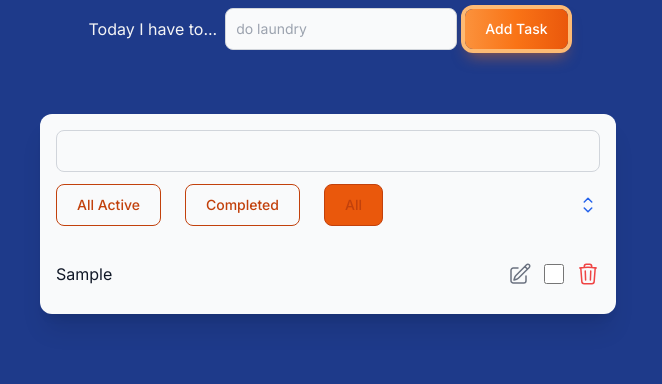
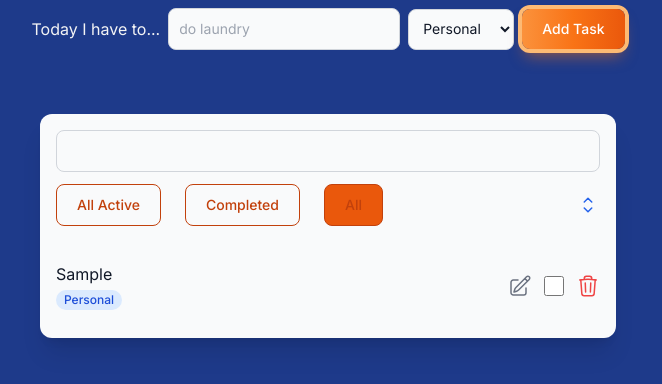
Before and after one commit to VladSava16/ToDoList, a React (Vite) app: page / in a window 1280 px wide. Both pictures are taken after typing "Sample" into the empty fields and a click on the button "Add Task". Shown: the top 384 px of the page, without its empty margins (312-974 px from the left). Built offline with nearby package versions, Linux system fonts and the light colour scheme.

Commit message:
Added category state and visualization

```diff
--- a/src/components/App.jsx
+++ b/src/components/App.jsx
@@ -7,7 +7,7 @@ import TaskList from './TaskList';
 
 const App = () => {
 
-  const {inputValue, items, sortOrder, filterBy, searchQuery, displayedItems, handleChange, handleSubmit, handleRemove, handleComplete, handleSortOrderChange, handleEdit, handleFilterBy, setSearchQuery
+  const {inputValue, items, sortOrder, filterBy, searchQuery, displayedItems, handleChange, handleSubmit, handleRemove, handleComplete, handleSortOrderChange, handleEdit, handleFilterBy, setSearchQuery, handleCategoryChange, category
   } = useTodos();
 
 
@@ -17,7 +17,7 @@ const App = () => {
 
   return (
     <div className='grid grid-cols-1 m-2 text-zinc-100 gap-8'>
-      <InputHeader handleSubmit={handleSubmit} handleChange={handleChange} inputValue={inputValue}/>
+      <InputHeader handleSubmit={handleSubmit} handleChange={handleChange} inputValue={inputValue} category={category} handleCategoryChange={handleCategoryChange}/>
       {!!items.length
       &&
       <div className={`flex flex-col items-center justify-center w-full max-w-2xl mx-auto px-4`}>
--- a/src/components/InputHeader.jsx
+++ b/src/components/InputHeader.jsx
@@ -1,11 +1,15 @@
 import React from 'react'
+import { CATEGORIES } from '../constants/categories';
 
-const InputHeader = ({handleSubmit, handleChange, inputValue}) => {
+const InputHeader = ({handleSubmit, handleChange, inputValue, category, handleCategoryChange}) => {
   return (
     <div className='flex flex-col items-center justify-center mb-8'>
       <form onSubmit={handleSubmit} className='flex items-center gap-2'>
         <label className='text-zinc-100 whitespace-nowrap text-1g'>Today I have to...</label>
         <input required type='text' className='bg-gray-50 border border-gray-300 text-gray-900 text-sm rounded-lg focus:ring-blue-500 focus:border-blue-500 block w-full p-2.5  dark:bg-gray-700 dark:border-gray-600 dark:placeholder-gray-400 dark:text-white dark:focus:ring-blue-500 dark:focus:border-blue-500' value={inputValue} onChange={handleChange} placeholder='do laundry'></input>
+        <select value={category} onChange={handleCategoryChange} className='bg-gray-50 border border-gray-300 text-gray-900 text-sm rounded-lg focus:ring-blue-500 focus:border-blue-500 p-2.5 dark:bg-gray-700 dark:border-gray-600 dark:text-white'>
+          {CATEGORIES.map((cat) => <option key={cat} value={cat}>{cat}</option>)}
+        </select>
         <button type="submit" className='whitespace-nowrap text-white bg-gradient-to-r from-orange-400 via-orange-500 to-orange-600 hover:bg-gradient-to-br focus:ring-4 focus:outline-none focus:ring-orange-300 dark:focus:ring-orange-800 shadow-lg shadow-orange-500/50 dark:shadow-lg dark:shadow-orange-800/80 font-medium rounded-lg text-sm px-5 py-2.5 text-center'>Add Task</button>
       </form>
     </div>
--- a/src/components/ToDoItem.jsx
+++ b/src/components/ToDoItem.jsx
@@ -1,8 +1,15 @@
 import React, { useState } from 'react'
+
+const CATEGORY_COLORS = {
+  Personal: 'bg-blue-100 text-blue-700',
+  Work:     'bg-purple-100 text-purple-700',
+  Shopping: 'bg-green-100 text-green-700',
+  Other:    'bg-gray-100 text-gray-600',
+};
 
 const ToDoItem = ({task, onRemove, onCompletion, onSubmitEdit}) => {
 
-  const {text, id, completed} = task;
+  const {text, id, completed, category} = task;
   const [isEditing, setIsEditing] = useState(false);
   const [newTaskText, setNewTaskText] = useState(text);
 
@@ -26,7 +33,7 @@ const ToDoItem = ({task, onRemove, onCompletion, onSubmitEdit}) => {
   const handleSubmitEdit = (e) => {
     e.preventDefault();
     handleEdit();
-    onSubmitEdit({text: newTaskText, id: id, completed: completed});
+    onSubmitEdit({text: newTaskText, id: id, completed: completed, category});
   }
 
 
@@ -39,6 +46,11 @@ const ToDoItem = ({task, onRemove, onCompletion, onSubmitEdit}) => {
         :
         <div className='pr-4 min-w-0'>
           <span className={`${completed ? 'line-through text-gray-400' : 'text-gray-900'} break-words whitespace-normal block`}>{text}</span>
+          {category && (
+            <span className={`inline-block mt-1 text-xs font-medium px-2 py-0.5 rounded-full ${CATEGORY_COLORS[category] ?? 'bg-gray-100 text-gray-600'}`}>
+              {category}
+            </span>
+          )}
         </div>
       }
       <div className='flex items-center gap-3 pl-4'>
--- /dev/null
+++ b/src/constants/categories.js
@@ -0,0 +1 @@
+export const CATEGORIES = ['Personal', 'Work', 'Shopping', 'Other'];
--- a/src/hooks/useTodos.jsx
+++ b/src/hooks/useTodos.jsx
@@ -1,10 +1,10 @@
 import { useState, useMemo, useEffect } from "react";
-
+import { CATEGORIES } from "../constants/categories";
 
 
 export default function useTodos(){
-  const[inputValue, setInputValue] = useState('');
-  const[items, setItems] = useState(() => {
+  const [inputValue, setInputValue] = useState('');
+  const [items, setItems] = useState(() => {
     try {
     const saved = localStorage.getItem("todoItems");
     return saved ? JSON.parse(saved) : [];
@@ -12,18 +12,23 @@ export default function useTodos(){
       return [];
     }
   });
-  const[sortOrder, setSortOrder] = useState(0); // 0 - unsorted; 1 - sorted ascending; 2 - sorted descending
-  const[filterBy, setFilterBy] = useState(0); // 0 - All 1 - All Active 2 - Completed
-  const[searchQuery, setSearchQuery] = useState('');
+  const [category, setCategory] = useState(CATEGORIES[0]);
+  const [sortOrder, setSortOrder] = useState(0); // 0 - unsorted; 1 - sorted ascending; 2 - sorted descending
+  const [filterBy, setFilterBy] = useState(0); // 0 - All 1 - All Active 2 - Completed
+  const [searchQuery, setSearchQuery] = useState('');
 
   const handleChange = (e) => {
       setInputValue(e.target.value);
   }
 
+  const handleCategoryChange = (e) => {
+    setCategory(e.target.value);
+  }
+
   const handleSubmit = (e) => {
     e.preventDefault();
-
-    setItems([...items, {text : inputValue, id : Date.now(), completed : false}]);
+    console.log(category);
+    setItems([...items, {text : inputValue, id : Date.now(), completed : false, category: category}]);
     setInputValue('');
   }
 
@@ -98,7 +103,7 @@ export default function useTodos(){
     localStorage.setItem("todoItems", JSON.stringify(items));
   }, [items]);
 
-  return {inputValue, items, sortOrder, filterBy, searchQuery, displayedItems, handleChange, handleSubmit, handleRemove, handleComplete,
-    handleSortOrderChange, handleEdit, handleFilterBy, setSearchQuery
+  return {inputValue, items, sortOrder, filterBy, searchQuery, displayedItems, category, handleChange, handleSubmit, handleRemove, handleComplete,
+    handleSortOrderChange, handleEdit, handleFilterBy, handleCategoryChange, setSearchQuery
   };
 }
```
